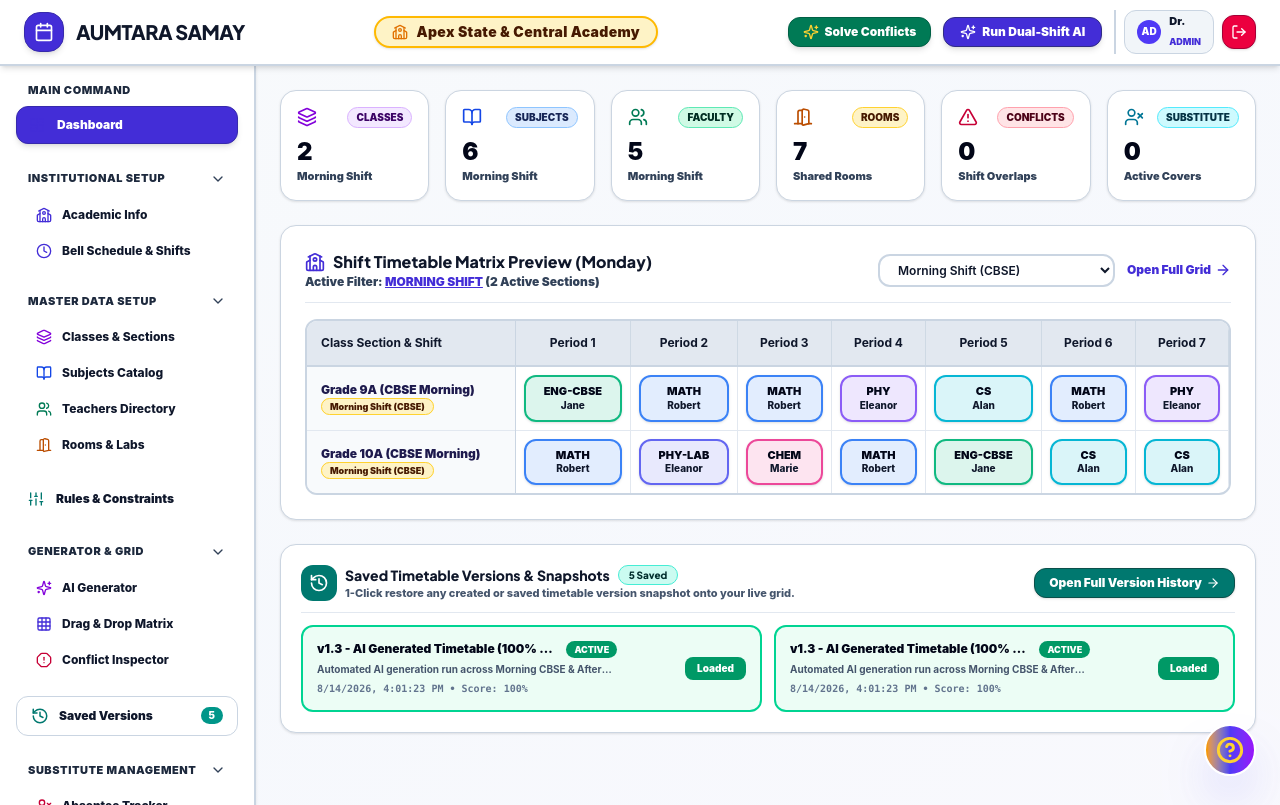
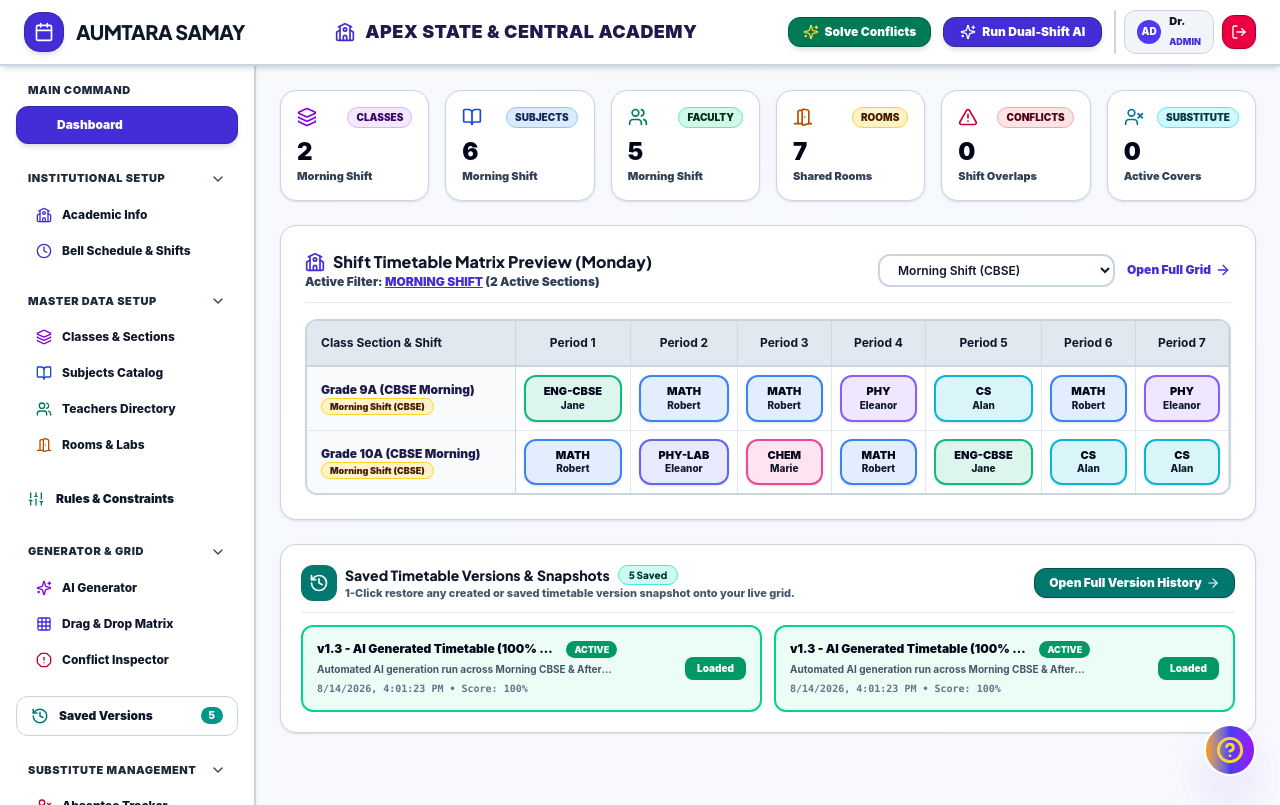
Before and after one commit to megabytes1-eng/Aumtara-Sumay, a React (Vite) app: page / in a window 1280 px wide. Built offline with nearby package versions, Linux system fonts and the light colour scheme.

Commit message:
Removed background color box, enlarged text font size, and set rich indigo/amber color for centered School Name on header line

```diff
--- a/src/components/Navbar.jsx
+++ b/src/components/Navbar.jsx
@@ -57,11 +57,13 @@ export default function Navbar() {
           </div>
         </div>
 
-        {/* Center: School Name (High-Contrast Vibrant Display) */}
-        <div className="flex-1 flex justify-center items-center px-2">
-          <div className="px-4 py-1 rounded-full bg-amber-100 dark:bg-amber-950/60 border-2 border-amber-400 dark:border-amber-700 text-amber-950 dark:text-amber-300 text-xs sm:text-sm font-black tracking-wide shadow-sm flex items-center space-x-2 truncate max-w-xs sm:max-w-md md:max-w-lg">
-            <School className="h-4 w-4 text-amber-600 dark:text-amber-400 shrink-0" />
-            <span className="truncate">{institution.name}</span>
+        {/* Center: School Name (Large, Bold Text Without Background Box) */}
+        <div className="flex-1 flex justify-center items-center px-4">
+          <div className="flex items-center space-x-2.5 truncate max-w-xs sm:max-w-md md:max-w-xl">
+            <School className="h-5 w-5 text-indigo-700 dark:text-amber-400 shrink-0" />
+            <span className="text-base sm:text-lg font-black text-indigo-950 dark:text-amber-300 tracking-wide uppercase font-sans truncate">
+              {institution.name}
+            </span>
           </div>
         </div>
 
```
